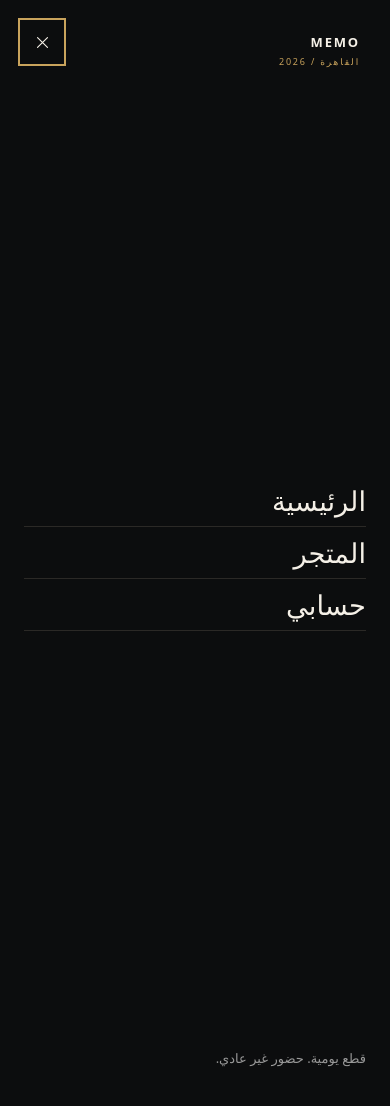
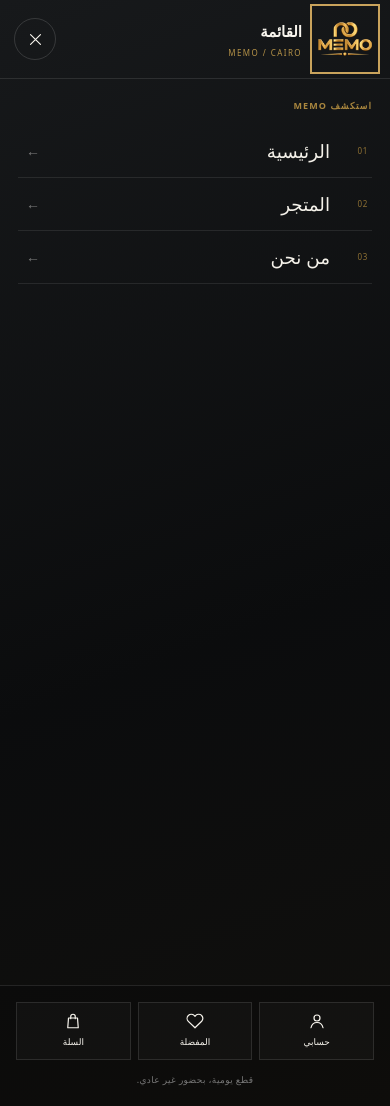
Before and after one commit to ahmedalghary1/memo, a Django app: page /account/ in a window 390 px wide, after a click on "فتح القائمة". Run offline with Django 5.2, Linux system fonts and the light colour scheme; the visitor is signed in with stand-in values (Sample User, id 1); data comes from the database, SQL or seed files in the repository; data that the repository does not hold is empty; some web fonts are replaced.

Commit message:
Implement mobile navigation drawer and enhance accessibility features

```diff
--- a/static/css/polish.css
+++ b/static/css/polish.css
@@ -70,3 +70,116 @@ html,body{max-width:100%;overflow-x:clip}body{min-width:320px}.shell{width:min(c
     -webkit-appearance: none;
     margin: 0;
 }
+
+/* Premium mobile navigation drawer */
+.mobile-menu{
+    position:fixed;
+    z-index:1200;
+    inset:0;
+    display:block;
+    padding:0;
+    background:transparent;
+    color:#f8f5ee;
+    opacity:0;
+    pointer-events:none;
+    transition:opacity .32s ease;
+}
+
+.mobile-menu.is-open{
+    opacity:1;
+    pointer-events:auto;
+}
+
+.mobile-menu__backdrop{
+    position:absolute;
+    inset:0;
+    width:100%;
+    height:100%;
+    border:0;
+    background:rgba(5,6,7,.72);
+    backdrop-filter:blur(5px);
+    -webkit-backdrop-filter:blur(5px);
+}
+
+.mobile-menu__panel{
+    position:absolute;
+    inset-block:0;
+    inset-inline-start:0;
+    width:min(430px,calc(100% - 22px));
+    display:flex;
+    flex-direction:column;
+    overflow:hidden;
+    background:linear-gradient(160deg,#17191b 0%,#0b0c0d 58%,#11100d 100%);
+    border-inline-end:1px solid rgba(209,162,61,.42);
+    box-shadow:-24px 0 70px rgba(0,0,0,.5);
+    transform:translateX(105%);
+    transition:transform .38s cubic-bezier(.22,.8,.25,1);
+}
+
+.mobile-menu.is-open .mobile-menu__panel{transform:translateX(0)}
+
+.mobile-menu__header{
+    min-height:88px;
+    display:grid;
+    grid-template-columns:64px 1fr 44px;
+    align-items:center;
+    gap:14px;
+    padding:10px 20px;
+    border-bottom:1px solid rgba(255,255,255,.1);
+}
+
+.mobile-menu__logo{width:64px;height:58px;display:grid;place-items:center}
+.mobile-menu__logo img{width:64px;height:52px;object-fit:contain}
+.mobile-menu__header>div{min-width:0}
+.mobile-menu__header strong{display:block;font-size:15px;font-weight:600}
+.mobile-menu__header small{display:block;margin-top:3px;color:#b69348;font-size:8px;letter-spacing:.18em;direction:ltr;text-align:right}
+.mobile-menu .menu-close{position:static;width:42px;height:42px;border:1px solid rgba(255,255,255,.14);border-radius:50%}
+.mobile-menu .menu-close:hover{color:#d1a23d;border-color:#d1a23d}
+
+.mobile-menu__body{flex:1;min-height:0;overflow-y:auto;padding:25px 24px 18px;scrollbar-width:thin;scrollbar-color:#8b6b2d transparent}
+.mobile-menu__eyebrow{margin:0 0 11px;color:#a9863e;font-size:9px;font-weight:600;letter-spacing:.12em}
+.mobile-menu nav{display:flex;flex-direction:column;counter-reset:menu-item}
+.mobile-menu nav a{
+    counter-increment:menu-item;
+    min-height:57px;
+    display:grid;
+    grid-template-columns:28px 1fr 18px;
+    align-items:center;
+    gap:10px;
+    padding:0 4px;
+    border-bottom:1px solid rgba(255,255,255,.09);
+    color:#f5f2ea;
+    font-size:clamp(16px,4.7vw,20px);
+    font-weight:400;
+    line-height:1.3;
+    opacity:0;
+    transform:translateY(12px);
+    transition:color .2s,padding .2s,background .2s;
+}
+
+.mobile-menu nav a::before{content:counter(menu-item,decimal-leading-zero);color:#8f7134;font-size:8px;letter-spacing:.08em}
+.mobile-menu nav a::after{content:"←";color:#777;font-size:14px;transition:transform .2s,color .2s}
+.mobile-menu nav a:hover,.mobile-menu nav a:focus-visible{padding-inline:10px;color:#e4bb62;background:rgba(209,162,61,.06)}
+.mobile-menu nav a:hover::after{color:#d1a23d;transform:translateX(-3px)}
+.mobile-menu.is-open nav a{animation:nav-in .5s ease forwards;animation-delay:calc(80ms + var(--i,0)*45ms)}
+
+.mobile-menu__footer{padding:16px 20px max(18px,env(safe-area-inset-bottom));border-top:1px solid rgba(255,255,255,.1);background:rgba(0,0,0,.18)}
+.mobile-menu__shortcuts{display:grid;grid-template-columns:repeat(3,1fr);gap:7px}
+.mobile-menu__shortcuts a{min-width:0;min-height:58px;display:flex;flex-direction:column;align-items:center;justify-content:center;gap:5px;border:1px solid rgba(255,255,255,.11);background:rgba(255,255,255,.025);font-size:9px;transition:border-color .2s,color .2s,background .2s}
+.mobile-menu__shortcuts a:hover{color:#e4bb62;border-color:rgba(209,162,61,.55);background:rgba(209,162,61,.07)}
+.mobile-menu__shortcuts svg{width:18px;height:18px}
+.mobile-menu__footer>p{margin:13px 0 0;text-align:center;color:#777;font-size:9px;letter-spacing:.04em}
+
+@media(max-width:430px){
+    .mobile-menu__panel{width:100%;border-inline-end:0}
+    .mobile-menu__header{min-height:78px;grid-template-columns:58px 1fr 40px;padding-inline:16px}
+    .mobile-menu__logo,.mobile-menu__logo img{width:58px}
+    .mobile-menu__body{padding:20px 18px 14px}
+    .mobile-menu nav a{min-height:53px}
+    .mobile-menu__footer{padding-inline:16px}
+}
+
+@media(prefers-reduced-motion:reduce){
+    .mobile-menu,.mobile-menu__panel{transition:none}
+    .mobile-menu.is-open nav a{animation:none;opacity:1;transform:none}
+}
--- a/static/js/core.js
+++ b/static/js/core.js
@@ -5,10 +5,11 @@ const qsa = (s, root = document) => [...root.querySelectorAll(s)];
 function dialog(openButton, closeButton, panel, openClass = 'is-open') {
   if (!openButton || !panel) return;
   let previous;
-  const focusables = () => qsa('a,button,input,select,textarea,[tabindex]:not([tabindex="-1"])', panel).filter(el => !el.disabled);
+  const focusables = () => qsa('a,button,input,select,textarea,[tabindex]:not([tabindex="-1"])', panel).filter(el => !el.disabled && el.tabIndex !== -1);
   const open = () => { previous = document.activeElement; panel.hidden = false; requestAnimationFrame(() => panel.classList.add(openClass)); body.classList.add('is-locked'); openButton.setAttribute('aria-expanded','true'); focusables()[0]?.focus(); };
   const close = () => { panel.classList.remove(openClass); body.classList.remove('is-locked'); openButton.setAttribute('aria-expanded','false'); setTimeout(() => panel.hidden = true, 360); previous?.focus(); };
   openButton.addEventListener('click', open); closeButton?.addEventListener('click', close);
+  qsa('[data-dialog-dismiss]', panel).forEach(button => button.addEventListener('click', close));
   panel.addEventListener('keydown', e => { if (e.key === 'Escape') close(); if (e.key === 'Tab') { const f = focusables(); if (!f.length) return; const first=f[0], last=f.at(-1); if(e.shiftKey&&document.activeElement===first){e.preventDefault();last.focus()}else if(!e.shiftKey&&document.activeElement===last){e.preventDefault();first.focus()} } });
 }
 
--- a/templates/base/base.html
+++ b/templates/base/base.html
@@ -20,7 +20,7 @@
   <link rel="stylesheet" href="{% static 'css/forms-extra.css' %}">
   <link rel="stylesheet" href="{% static 'css/reference.css' %}">
   <link rel="stylesheet" href="{% static 'css/reference-fixes.css' %}">
-  <link rel="stylesheet" href="{% static 'css/polish.css' %}?v=20260829-4">
+  <link rel="stylesheet" href="{% static 'css/polish.css' %}?v=20260829-5">
   {% block head %}{% endblock %}
 </head>
 <body class="{% block body_class %}{% endblock %}">
@@ -31,7 +31,7 @@
   {% if messages %}<div class="toast-region" aria-live="polite">{% for message in messages %}<div class="toast toast--{{ message.tags }}">{{ message }}</div>{% endfor %}</div>{% endif %}
   <main id="main">{% block content %}{% endblock %}</main>
   {% include 'components/footer.html' %}
-  <script type="module" src="{% static 'js/core.js' %}"></script>
+  <script type="module" src="{% static 'js/core.js' %}?v=20260829-5"></script>
   {% block scripts %}{% endblock %}
 </body>
 </html>
--- a/templates/components/header.html
+++ b/templates/components/header.html
@@ -17,9 +17,25 @@
     </div>
   </div>
   <div class="mobile-menu" id="mobile-menu" role="dialog" aria-modal="true" aria-label="القائمة" hidden>
-    <button class="icon-btn menu-close" data-menu-close><span class="sr-only">إغلاق</span><svg viewBox="0 0 24 24"><path d="M5 5l14 14M19 5 5 19"/></svg></button>
-    <div class="menu-brand">MEMO <small>القاهرة / 2026</small></div>
-    <nav>{% for label,url in mobile_menu_links %}<a href="{{ url }}">{{ label }}</a>{% empty %}<a href="{% url 'core:home' %}">الرئيسية</a><a href="{% url 'catalog:list' %}">المتجر</a>{% for cat in nav_categories %}<a href="{{ cat.get_absolute_url }}">{{ cat.name }}</a>{% endfor %}<a href="{% url 'accounts:dashboard' %}">حسابي</a>{% endfor %}</nav>
-    <p>قطع يومية. حضور غير عادي.</p>
+    <button class="mobile-menu__backdrop" type="button" data-dialog-dismiss tabindex="-1" aria-label="إغلاق القائمة"></button>
+    <aside class="mobile-menu__panel">
+      <header class="mobile-menu__header">
+        <a class="mobile-menu__logo" href="{% url 'core:home' %}" aria-label="MEMO الرئيسية"><img src="{% static 'images/memo-logo-transparent-v2.png' %}" alt="MEMO" width="1536" height="1024"></a>
+        <div><strong>القائمة</strong><small>MEMO / CAIRO</small></div>
+        <button class="icon-btn menu-close" type="button" data-menu-close><span class="sr-only">إغلاق</span><svg viewBox="0 0 24 24"><path d="M5 5l14 14M19 5 5 19"/></svg></button>
+      </header>
+      <div class="mobile-menu__body">
+        <p class="mobile-menu__eyebrow">استكشف MEMO</p>
+        <nav>{% for label,url in mobile_menu_links %}<a href="{{ url }}"><span>{{ label }}</span></a>{% empty %}<a href="{% url 'core:home' %}"><span>الرئيسية</span></a><a href="{% url 'catalog:list' %}"><span>المتجر</span></a>{% for cat in nav_categories %}<a href="{{ cat.get_absolute_url }}"><span>{{ cat.name }}</span></a>{% endfor %}<a href="{% url 'core:info' 'about' %}"><span>من نحن</span></a>{% endfor %}</nav>
+      </div>
+      <footer class="mobile-menu__footer">
+        <div class="mobile-menu__shortcuts">
+          <a href="{% url 'accounts:dashboard' %}"><svg viewBox="0 0 24 24"><circle cx="12" cy="8" r="4"/><path d="M4 21c1-5 4-7 8-7s7 2 8 7"/></svg><span>حسابي</span></a>
+          <a href="{% url 'wishlist:detail' %}"><svg viewBox="0 0 24 24"><path d="M20.8 4.6a5.5 5.5 0 0 0-7.8 0L12 5.7l-1.1-1.1a5.5 5.5 0 0 0-7.8 7.8L12 21l8.9-8.6a5.5 5.5 0 0 0-.1-7.8Z"/></svg><span>المفضلة</span></a>
+          <a href="{% url 'cart:detail' %}"><svg viewBox="0 0 24 24"><path d="M6 8h12l1 13H5L6 8Z"/><path d="M9 9V6a3 3 0 0 1 6 0v3"/></svg><span>السلة{% if cart_count %} ({{ cart_count }}){% endif %}</span></a>
+        </div>
+        <p>قطع يومية، بحضور غير عادي.</p>
+      </footer>
+    </aside>
   </div>
 </header>
```
